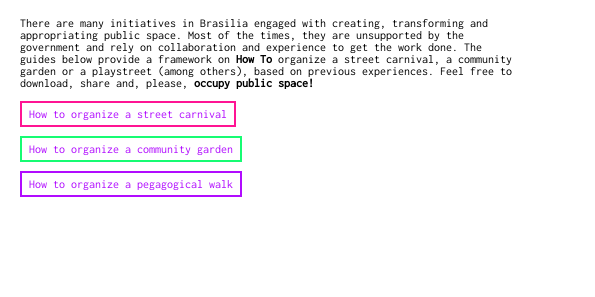
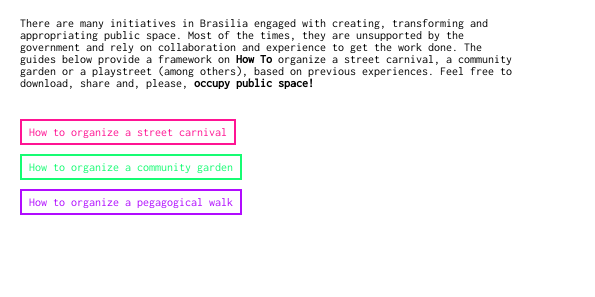
Before and after one commit to eduardaaun/publicspace, a plain HTML site: page howto.html in a window 1280 px wide. Shown: the part 258-555 px from the top of the page, 0-595 px from the left. Drawn offline with Linux system fonts and the light colour scheme.

Commit message:
🏎🚝 Updated with Glitch-final!0515

```diff
--- a/howto.html
+++ b/howto.html
@@ -47,13 +47,13 @@
 
           <div class="download-buttons">
            <button class="howto-carnival-button">
-          <a href="https://cdn.glitch.com/5504d2b6-2bf7-4eca-8e3d-b9932c36c3a0%2Fhowto-carnival2-english.pdf?1526399269088" target="_blank">How to organize a street carnival</a>
+          <a href="https://cdn.glitch.com/5504d2b6-2bf7-4eca-8e3d-b9932c36c3a0%2Fhowto-carnival2-english.pdf?1526399269088" target="_blank" style="color: deeppink">How to organize a street carnival</a>
     </button>
              <button class="howto-garden-button">
-          <a href="https://cdn.glitch.com/5504d2b6-2bf7-4eca-8e3d-b9932c36c3a0%2Fhowto-garden-green-english.pdf?1526399268845" target="_blank">How to organize a community garden</a>
+          <a href="https://cdn.glitch.com/5504d2b6-2bf7-4eca-8e3d-b9932c36c3a0%2Fhowto-garden-green-english.pdf?1526399268845" target="_blank" style="color: 16FC73">How to organize a community garden</a>
     </button>
             <button class="howto-walk-button">
-          <a href="https://cdn.glitch.com/5504d2b6-2bf7-4eca-8e3d-b9932c36c3a0%2Fhowto-caminhada2-english.pdf?1526399268643" target="_blank">How to organize a pegagogical walk</a>
+          <a href="https://cdn.glitch.com/5504d2b6-2bf7-4eca-8e3d-b9932c36c3a0%2Fhowto-caminhada2-english.pdf?1526399268643" target="_blank" style="color: B10CFF">How to organize a pegagogical walk</a>
     </button>
           </div>
 
--- a/styles.css
+++ b/styles.css
@@ -499,6 +499,10 @@ margin-top:30px;
   margin-top:0;
 }
 
+.download-buttons{
+margin-top:30px;
+}
+
 .howto-carnival-button{
     background-color: white;
     border: 2px solid deeppink;
```
Also changed, not shown: about.html (+3 -2 lines), 1 other file.
